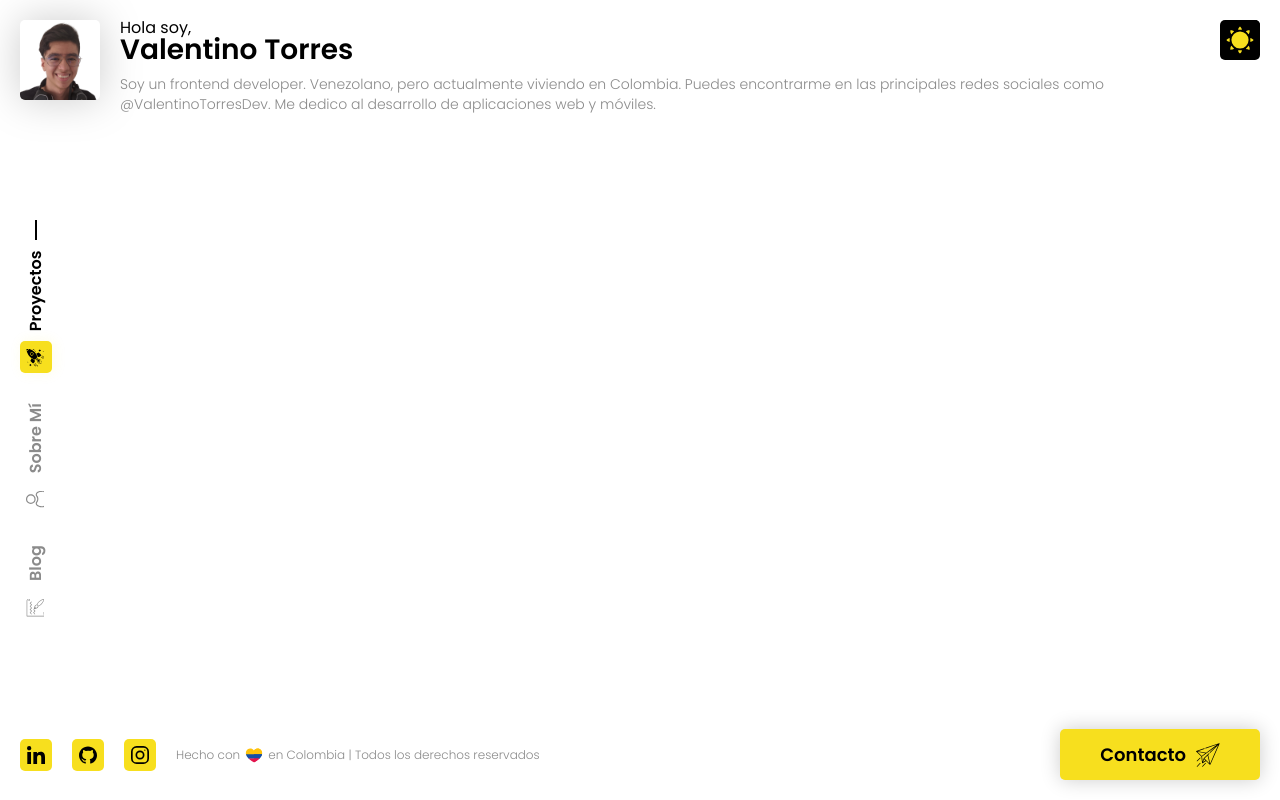
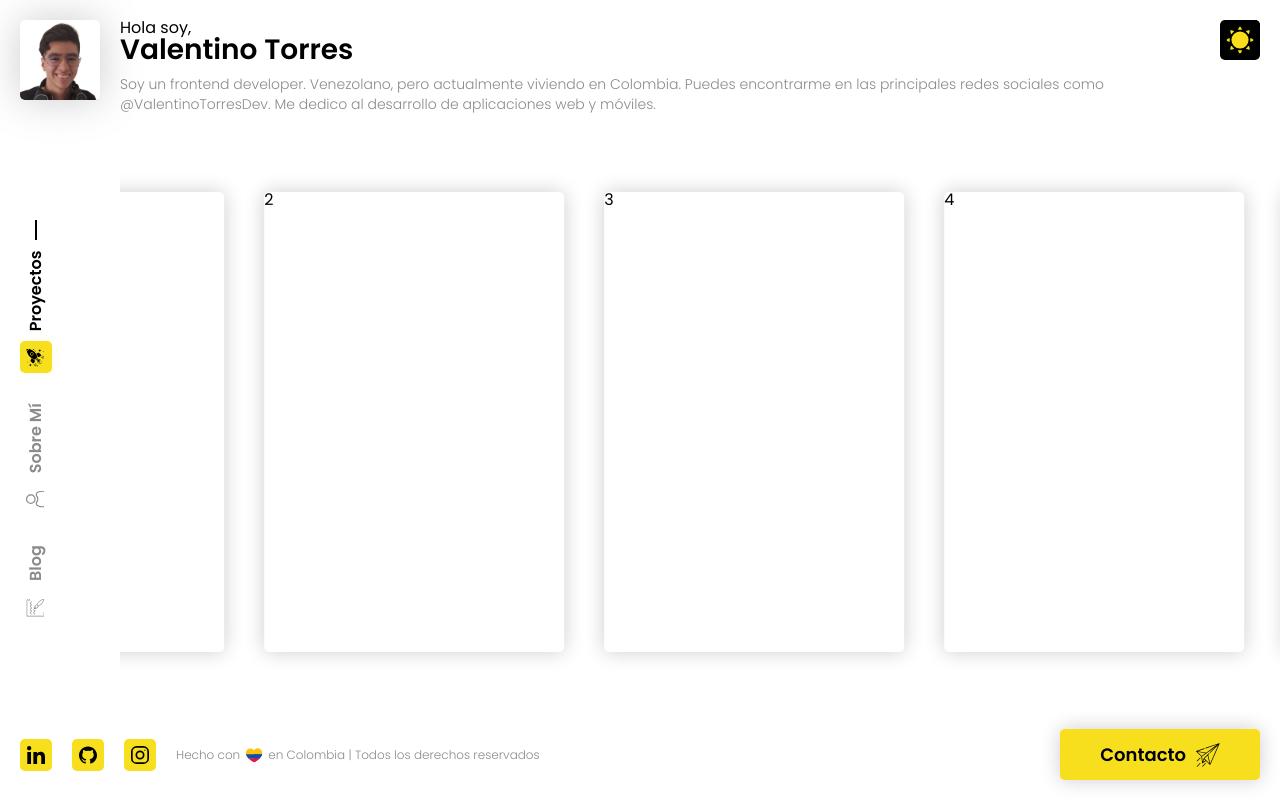
Before and after one commit to ValentinoT/Portfolio, a Gatsby site: page / in a window 1280 px wide. Built offline with nearby package versions, Linux system fonts and the light colour scheme; Gatsby itself is replaced by a stand-in of ours.

Commit message:
carrousel Swiper

```diff
--- a/package.json
+++ b/package.json
@@ -27,6 +27,7 @@
     "react": "^16.13.1",
     "react-dom": "^16.13.1",
     "react-helmet": "^6.1.0",
-    "styled-components": "^5.1.1"
+    "styled-components": "^5.1.1",
+    "swiper": "6.1.1"
   }
 }
--- /dev/null
+++ b/src/components/CardProject/RequiredStyles.css
@@ -0,0 +1,28 @@
+.swiper-container {
+  margin-left: auto;
+  margin-right: auto;
+  position: relative;
+  overflow: hidden;
+  list-style: none;
+  padding: 0;
+  z-index: 1;
+  height: 100%;
+}
+.swiper-wrapper {
+  position: relative;
+  width: 100%;
+  height: 100%;
+  z-index: 1;
+  display: flex;
+  transition-property: transform;
+  box-sizing: content-box;
+}
+.swiper-slide {
+  flex-shrink: 0;
+  width: auto;
+  height: 100%;
+  position: relative;
+  transition-property: transform;
+  display: flex;
+  align-items: center;
+}
--- a/src/components/CardProject/index.js
+++ b/src/components/CardProject/index.js
@@ -1,11 +1,75 @@
 import React from 'react'
+import { SwiperSlide } from 'swiper/react'
+import SwiperCore, { Autoplay, Keyboard } from 'swiper'
+import SwiperStyles from './RequiredStyles.css'
 import { CarrouselProjects, CardProjectContainer } from './styles'
+
+SwiperCore.use([Autoplay, Keyboard])
+
 export const CardProject = () => {
   return (
-    <CarrouselProjects>
-      <CardProjectContainer />
-      <CardProjectContainer />
-      <CardProjectContainer />
+    <CarrouselProjects
+      className={SwiperStyles}
+      slidesPerView='auto'
+      autoplay={{
+        delay: 5000,
+        disableOnInteraction: true
+      }}
+      keyboard={{
+        enabled: true
+      }}
+      loop
+    >
+      <SwiperSlide>
+        <CardProjectContainer>
+          1
+        </CardProjectContainer>
+      </SwiperSlide>
+      <SwiperSlide>
+        <CardProjectContainer>
+          2
+        </CardProjectContainer>
+      </SwiperSlide>
+      <SwiperSlide>
+        <CardProjectContainer>
+          3
+        </CardProjectContainer>
+      </SwiperSlide>
+      <SwiperSlide>
+        <CardProjectContainer>
+          4
+        </CardProjectContainer>
+      </SwiperSlide>
+      <SwiperSlide>
+        <CardProjectContainer>
+          5
+        </CardProjectContainer>
+      </SwiperSlide>
+      <SwiperSlide>
+        <CardProjectContainer>
+          6
+        </CardProjectContainer>
+      </SwiperSlide>
+      <SwiperSlide>
+        <CardProjectContainer>
+          7
+        </CardProjectContainer>
+      </SwiperSlide>
+      <SwiperSlide>
+        <CardProjectContainer>
+          8
+        </CardProjectContainer>
+      </SwiperSlide>
+      <SwiperSlide>
+        <CardProjectContainer>
+          9
+        </CardProjectContainer>
+      </SwiperSlide>
+      <SwiperSlide>
+        <CardProjectContainer>
+          10
+        </CardProjectContainer>
+      </SwiperSlide>
     </CarrouselProjects>
   )
 }
--- a/src/components/CardProject/styles.js
+++ b/src/components/CardProject/styles.js
@@ -1,14 +1,15 @@
 import styled from 'styled-components'
+import { Swiper } from 'swiper/react'
 
-export const CarrouselProjects = styled.section`
-  white-space: nowrap;
-  height: 100%;
-  display: flex;
-  align-items: center;
-  &&:hover article:hover {
-      transform: scale(1.2);
-    }
-  && article:hover ~ article {
+export const CarrouselProjects = styled(Swiper)`
+  && .swiper-slide{
+    transition: all 0.15s linear;
+    transform-origin: left center;
+  }
+  &&:hover .swiper-slide:hover {
+    transform: scale(1.2);
+  }
+  && .swiper-slide:hover ~ .swiper-slide {
     transform: translate3d(60px, 0, 0);
   }
 `
@@ -20,6 +21,5 @@ export const CardProjectContainer = styled.article`
   border-radius: 5px;
   cursor: pointer;
   margin-right: 40px;
-  transition: all 0.15s linear;
-  transform-origin: left center;
+  box-shadow: ${({ theme }) => theme.colors.shadow};
 `
--- a/src/themes/index.js
+++ b/src/themes/index.js
@@ -7,7 +7,8 @@ export const themes = {
       yellow: '#F7DF1E',
       outstanding: '#000000',
       backgroundMenuMobile: '#FFFFFF',
-      backgroundCardProject: '#FFFFFF'
+      backgroundCardProject: '#FFFFFF',
+      shadow: '0px 0px 20px rgba(0, 0, 0, 0.2)'
     }
   },
   dark: {
@@ -18,7 +19,8 @@ export const themes = {
       yellow: '#F7DF1E',
       outstanding: '#FFFFFF',
       backgroundMenuMobile: '#373C3F',
-      backgroundCardProject: '#181818'
+      backgroundCardProject: '#181818',
+      shadow: 'none'
     }
   }
 }
```
Also changed, not shown: 1 other file.
